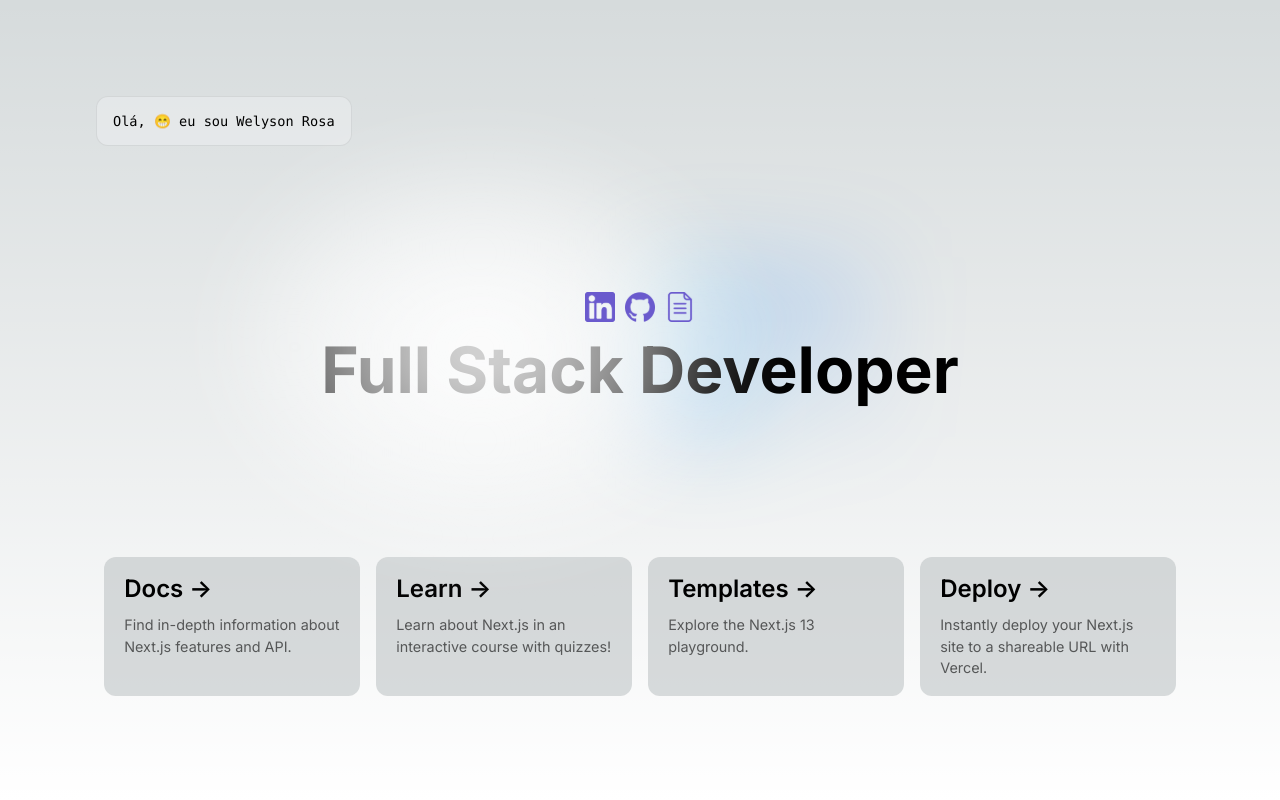
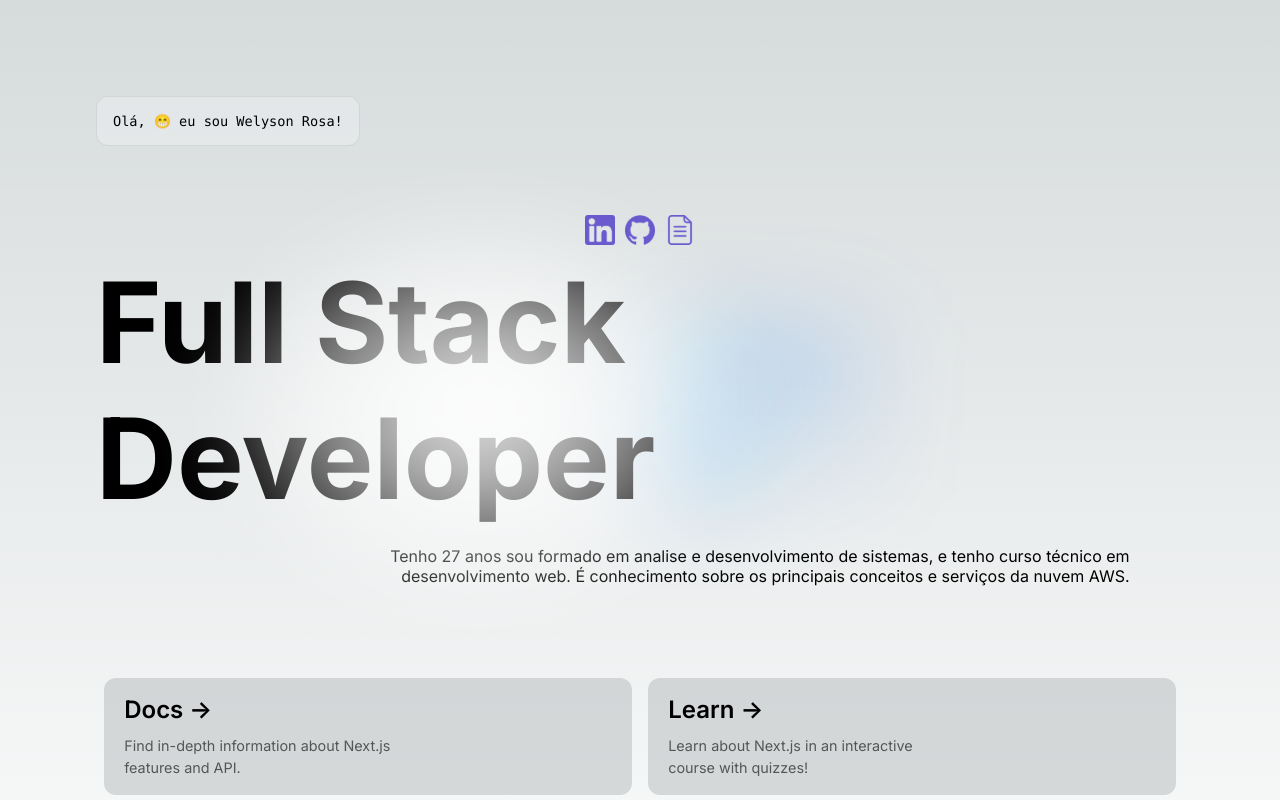
Before and after one commit to WelysonSR/welyson-portifolio, a Next.js app: page / in a window 1280 px wide. Shown: the top 800 px of the page. Built offline with nearby package versions, Linux system fonts and the light colour scheme.

Commit message:
feat: add campo sobre

```diff
--- a/src/app/page.js
+++ b/src/app/page.js
@@ -6,7 +6,7 @@ export default function Home() {
   return (
     <main className={styles.main}>
       <div className={styles.description}>
-        <p>Olá, 😁 eu sou Welyson Rosa</p>
+        <p>Olá, 😁 eu sou Welyson Rosa!</p>
       </div>
 
       <div className={styles.center}>
@@ -46,6 +46,13 @@ export default function Home() {
           </Link>
         </div>
         <h1>Full Stack Developer</h1>
+        <div className={styles.container_sobre}>
+          <p>
+            Tenho 27 anos sou formado em analise e desenvolvimento de sistemas,
+            e tenho curso técnico em desenvolvimento web.
+            É conhecimento sobre os principais conceitos e serviços da nuvem AWS.
+          </p>
+        </div>
       </div>
 
       <div className={styles.grid}>
--- a/src/app/page.module.css
+++ b/src/app/page.module.css
@@ -210,13 +210,41 @@
   }
 }
 
+.container_sobre {
+  width: 100%;
+  margin: 10px 0 10px 0;
+  display: flex;
+  justify-content: flex-end;
+}
+
+.container_sobre p {
+  width: 68%;
+  text-align: right;
+  margin: 10px 0 10px 0;
+}
+
 /* Tablet and Smaller Desktop */
 @media (min-width: 701px) and (max-width: 1120px) {
   .grid {
     grid-template-columns: repeat(2, 50%);
   }
   .center h1 {
-    font-size: 9rem;
+    font-size: 5rem;
+  }
+  .container_sobre p {
+    margin-right: 5%;
+  }
+}
+
+@media (min-width: 1121px) and (max-width: 1366px) {
+  .grid {
+    grid-template-columns: repeat(2, 50%);
+  }
+  .center h1 {
+    font-size: 7rem;
+  }
+  .container_sobre p {
+    margin-right: 5%;
   }
 }
 
```
